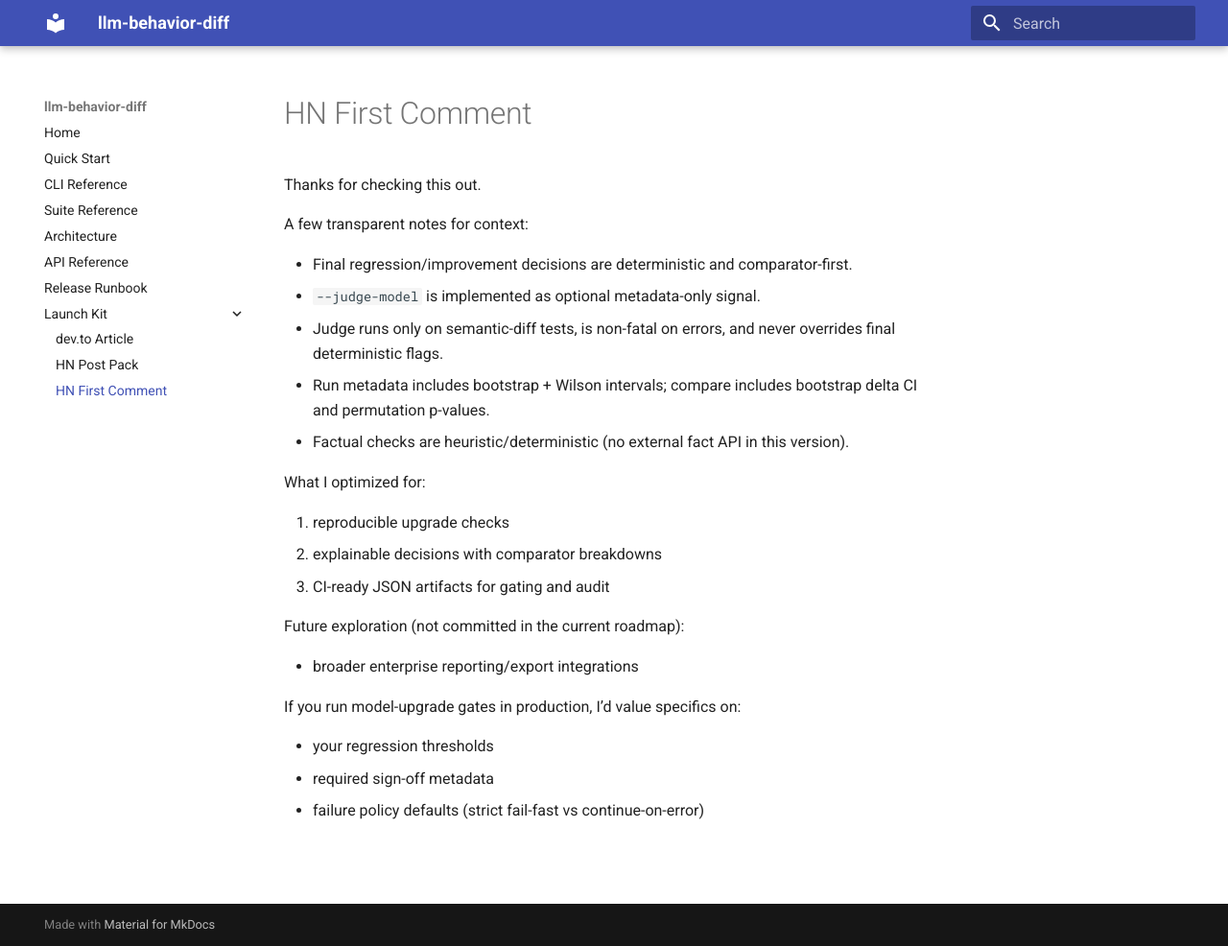
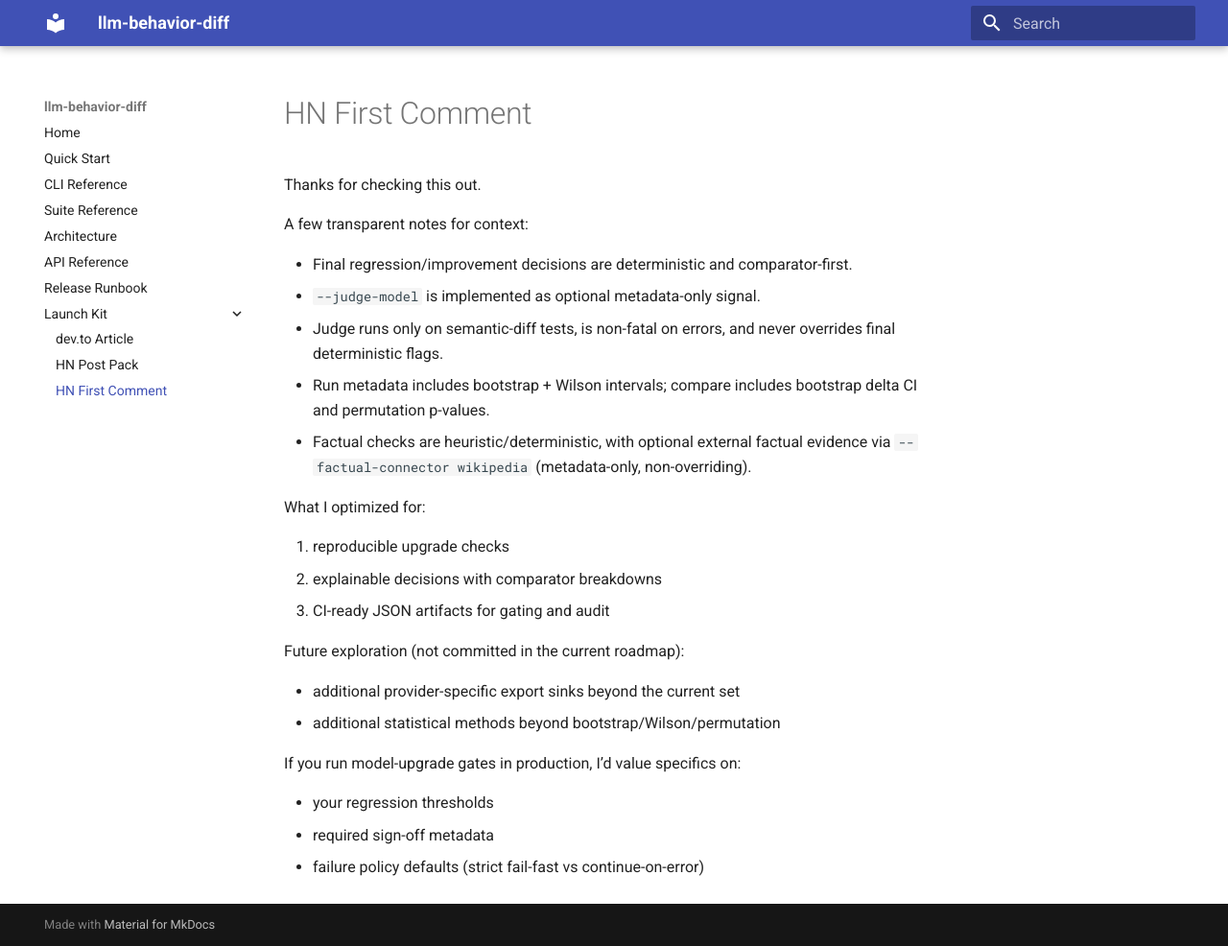
Before and after one commit to ogulcanaydogan/llm-behavior-diff, an MkDocs documentation site: the page built from docs/launch-kit/hn-first-comment.md, in a window 1280 px wide and 986 px high. Shown: the whole window at 96% size. Built offline with MkDocs 1.6.1 and Material for MkDocs 9.7.7, drawn with Linux system fonts in a browser that asks for light colours.

Commit message:
Phase 14B: docs truth-sync + messaging hygiene (#30)
* docs: truth-sync readme/index/launch-kit/roadmap to current-state wording

* test(docs): extend stale-phrase guard for external factual and connector status

---------

Co-authored-by: Repository Setup <setup@llm-behavior-diff.local>

```diff
--- a/docs/launch-kit/hn-first-comment.md
+++ b/docs/launch-kit/hn-first-comment.md
@@ -8,7 +8,7 @@ A few transparent notes for context:
 - `--judge-model` is implemented as optional metadata-only signal.
 - Judge runs only on semantic-diff tests, is non-fatal on errors, and never overrides final deterministic flags.
 - Run metadata includes bootstrap + Wilson intervals; compare includes bootstrap delta CI and permutation p-values.
-- Factual checks are heuristic/deterministic (no external fact API in this version).
+- Factual checks are heuristic/deterministic, with optional external factual evidence via `--factual-connector wikipedia` (metadata-only, non-overriding).
 
 What I optimized for:
 
@@ -18,7 +18,8 @@ What I optimized for:
 
 Future exploration (not committed in the current roadmap):
 
-- broader enterprise reporting/export integrations
+- additional provider-specific export sinks beyond the current set
+- additional statistical methods beyond bootstrap/Wilson/permutation
 
 If you run model-upgrade gates in production, I’d value specifics on:
 
```
Also changed, not shown: README.md (+2 -1 lines), ROADMAP.md (+1 -1 lines), docs/index.md (+1 -0 lines), docs/launch-kit/devto.md (+2 -2 lines), 1 other file.
